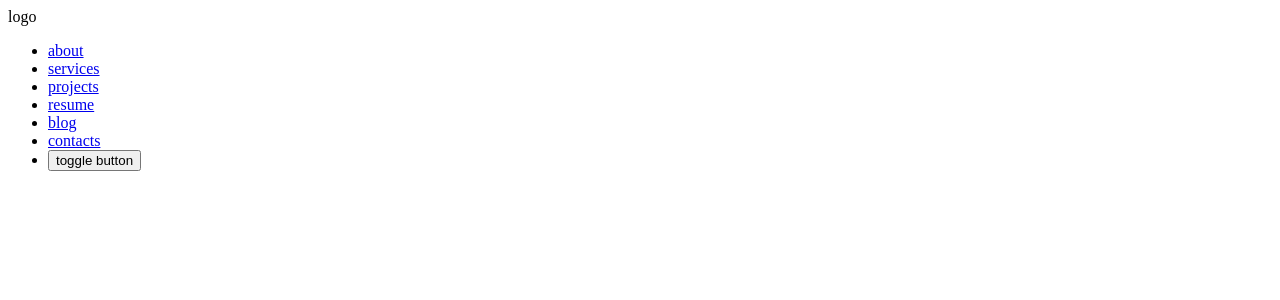
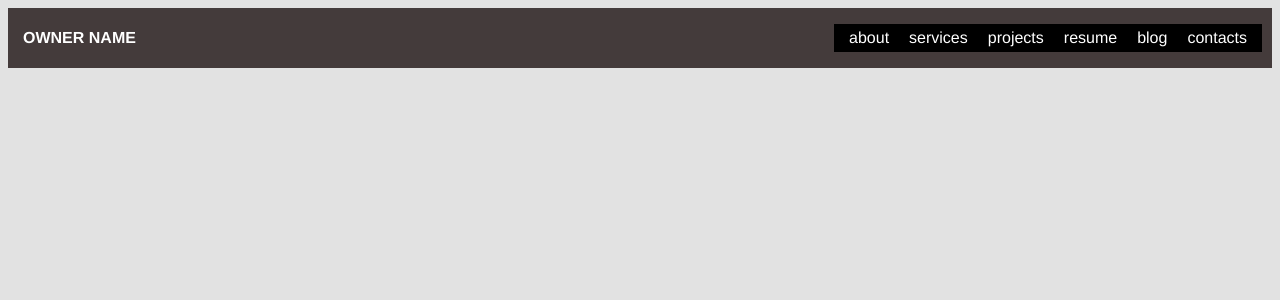
Before and after one commit to WisdomMapeka/djangoPortfolioBlog, a Django app: page / in a window 1280 px wide. Shown: the top 300 px of the page. Run offline with Django 4.2, Linux system fonts and the light colour scheme; parts of the project's set-up code (start-up, migrations or seed data) failed here and were passed over.

Commit message:
menu added

```diff
--- a/portfolisite/blog/static/blog/css/styles.css
+++ b/portfolisite/blog/static/blog/css/styles.css
@@ -1,3 +1,70 @@
-h1{
-    color: green;
+body {
+    background-color: #e2e2e2;
+  }
+
+.navbar-main{
+    position: relative;
 }
+
+.nav-items-container{
+    display: flex;
+    justify-content: space-between;
+    background-color: #443b3b;
+    color: white;
+    font-family: 'Franklin Gothic Medium', 'Arial Narrow', Arial, sans-serif;
+}
+
+.logo{
+    margin-top: 16px;
+    margin-bottom: 16px;
+    margin-left: 10px;
+    padding: 5px;
+    font-weight: bold;
+}
+.menu-toogle-button{
+    cursor: pointer;
+}
+
+.hide-menu{
+    display: none;
+}
+
+.menu-items-container{
+    position: absolute;
+    right: 0px;
+    top:45px;
+    background-color: black;
+    color: white;
+    list-style: none;
+    padding: 30px ;
+}
+
+.menu-items-container li a{
+    text-decoration: none;
+    display: inline-block;
+    padding-left: 10px;
+    padding-right: 10px;
+    color: white;
+}
+
+@media screen and (min-width: 700px) {
+    .menu-toogle-button{
+        display: none;
+    }
+    .top-nav-menu{
+        display: block;
+    }
+
+
+    .menu-items-container{
+        position: unset;
+        right: unset;
+        top:unset;
+        display: flex;
+        background-color: black;
+        color: white;
+        padding: 5px;
+        margin-right: 10px;
+    }
+
+  }
--- /dev/null
+++ b/portfolisite/blog/static/blog/js/index.js
@@ -0,0 +1,19 @@
+// alert('hellllo');
+
+    let top_nav_menu = document.querySelector("#top-nav-menu-id");
+    let menu_toogle_button = document.querySelector("#menu-toogle-button-id");
+
+    let toggleSearchBar = function () {
+       console.log("run");
+       console.log(top_nav_menu.classList.contains("hide-menu"));
+
+       if (top_nav_menu.classList.contains("hide-menu")) {
+        top_nav_menu.classList.remove("hide-menu");
+       } else {
+        top_nav_menu.classList.add("hide-menu");
+       }
+
+    }
+
+    toggleSearchBar();
+    menu_toogle_button.addEventListener("click",toggleSearchBar);
--- a/portfolisite/blog/templates/blog/home.html
+++ b/portfolisite/blog/templates/blog/home.html
@@ -1,32 +1,5 @@
+{% load static %}
+{% include "./template-parts/header.html" %}
 
 
-{% load static %}
-<!DOCTYPE html>
-<html lang="en">
-<head>
-    <meta charset="UTF-8">
-    <meta http-equiv="X-UA-Compatible" content="IE=edge">
-    <meta name="viewport" content="width=device-width, initial-scale=1.0">
-    <link rel="stylesheet" href="{% static 'blog/css/styles.css' %}">
-    <title>Document</title>
-</head>
-<body>
-    <header>
-        <nav>
-            <div class="logo">logo</div>
-            <div class="top-nav-menu">
-                <ul class="menu-items-container">
-                    <li class="menu-item"> <a href="http://">about</a> </li>
-                    <li class="menu-item"><a href="http://">services</a></li>
-                    <li class="menu-item"><a href="http://">projects</a></li>
-                    <li class="menu-item"><a href="http://">resume</a></li>
-                    <li class="menu-item"><a href="http://">blog</a></li>
-                    <li class="menu-item"><a href="http://">contacts</a></li>
-                    <li><button>toggle button</button></li>
-                </ul>
-            </nav>
-        </div>
-    </header>
-
-</body>
-</html>
+{% include "./template-parts/footer.html" %}
--- /dev/null
+++ b/portfolisite/blog/templates/blog/template-parts/footer.html
@@ -0,0 +1,5 @@
+{% load static %}
+<!-- <h1>FOOTER</h1> -->
+<script src="{% static 'blog/js/index.js' %}"></script>
+</body>
+</html>
--- /dev/null
+++ b/portfolisite/blog/templates/blog/template-parts/header.html
@@ -0,0 +1,37 @@
+{% load static %}
+<!DOCTYPE html>
+<html lang="en">
+<head>
+    <meta charset="UTF-8">
+    <meta http-equiv="X-UA-Compatible" content="IE=edge">
+    <meta name="viewport" content="width=device-width, initial-scale=1.0">
+    <link rel="stylesheet" href="{% static 'blog/css/styles.css' %}">
+    <title>Document</title>
+</head>
+<body>
+    <header>
+        <nav class="navbar-main">
+            <!-- nav-tems-container -------------------- -->
+            <div class="nav-items-container">
+
+                <div class="logo">OWNER NAME</div>
+                <div class="top-nav-menu" id="top-nav-menu-id">
+                    <ul class="menu-items-container">
+                        <li class="menu-item"> <a href="http://">about</a> </li>
+                        <li class="menu-item"><a href="http://">services</a></li>
+                        <li class="menu-item"><a href="http://">projects</a></li>
+                        <li class="menu-item"><a href="http://">resume</a></li>
+                        <li class="menu-item"><a href="http://">blog</a></li>
+                        <li class="menu-item"><a href="http://">contacts</a></li>
+                    </ul>
+                </div>
+                <button class="menu-toogle-button" id="menu-toogle-button-id"><img src="{% static 'blog/images/icons8-menu.svg' %}" alt="My image"></button>
+
+            </div>
+            <!-- nav-items-container-----------------end -->
+
+
+
+
+        </nav>
+    </header>
```
Also changed, not shown: portfolisite/helpfulscripts/readJson.py (+11 -3 lines), portfolisite/portfolisite/settings.py (+6 -4 lines), portfolisite/blog/static/blog/images/icons8-menu.svg (added), 1 other file.
